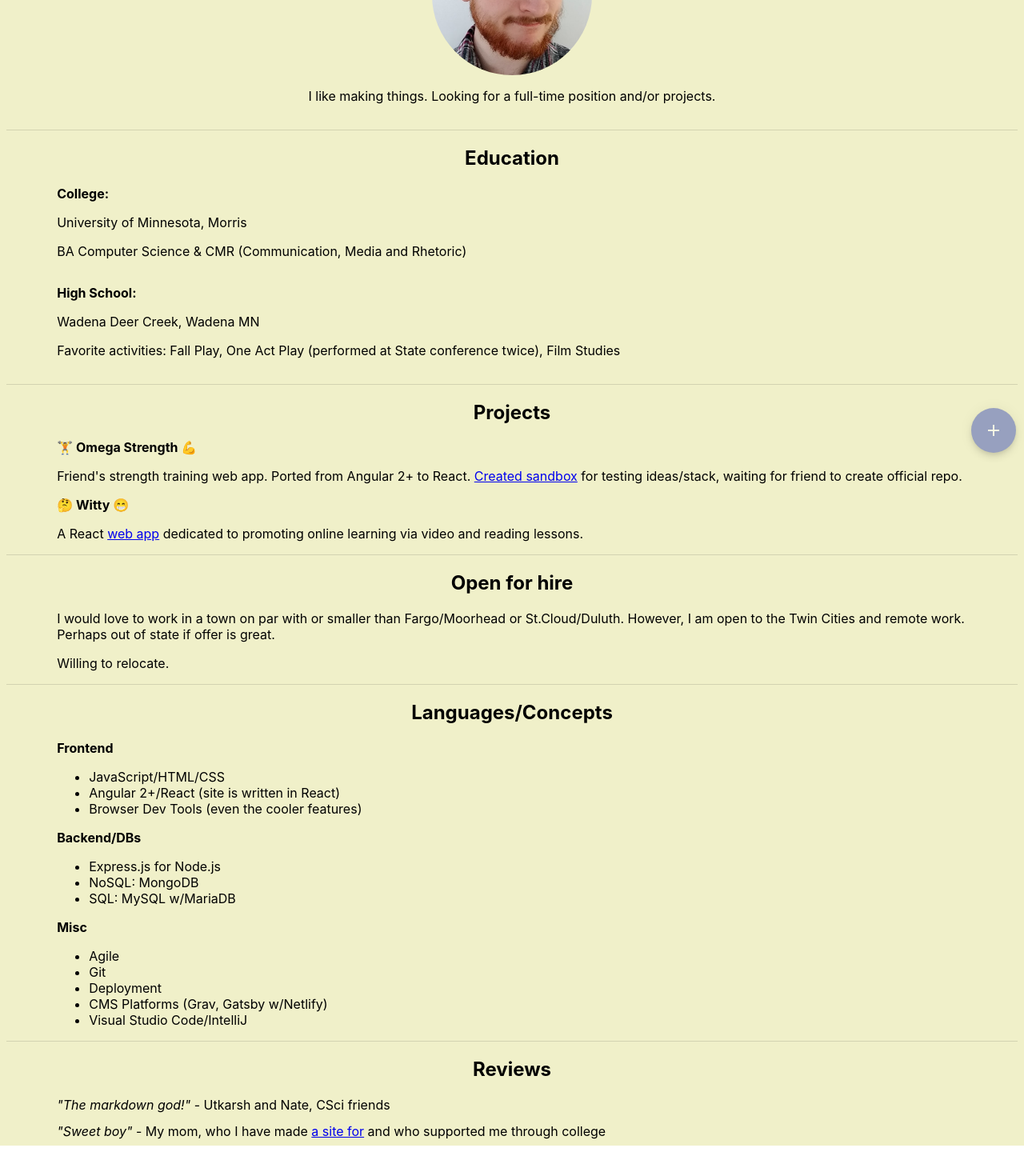
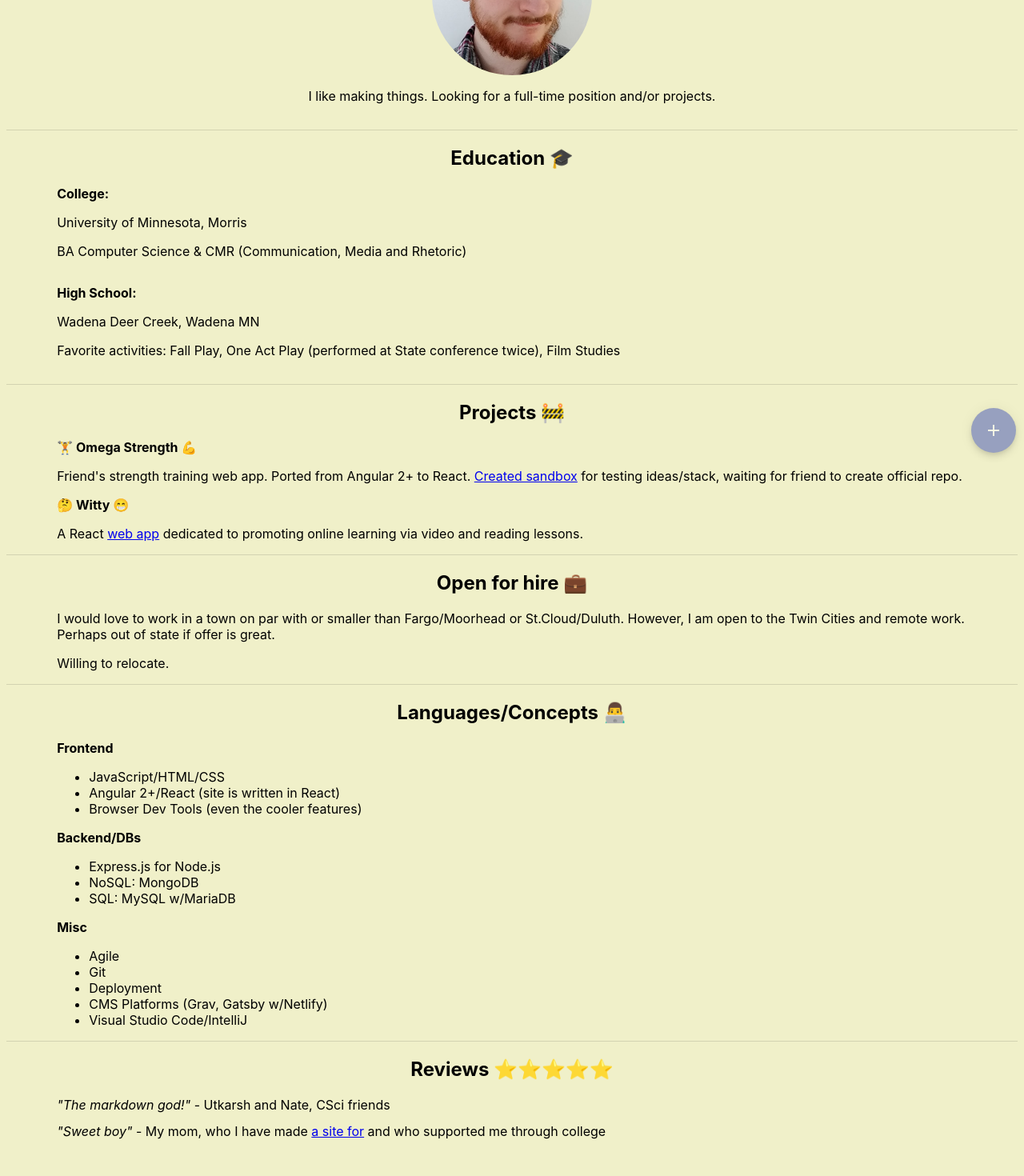
Before and after one commit to michael-small/personal-site, a React (Create React App) app: page / in a window 1280 px wide. Shown: the part 224-1694 px from the top of the page at 80% size. Before the commit the page ends 1656 px from the top, so only its background shows below. Built offline with nearby package versions, Linux system fonts and the light colour scheme.

Commit message:
Add MUCH NEEDED emojis

```diff
--- a/src/components/Home/Home.css
+++ b/src/components/Home/Home.css
@@ -36,3 +36,7 @@ section {
     text-align: center;
     margin-bottom: 2rem;
 }
+
+#reviews {
+    margin-bottom: 3rem;
+}
--- a/src/components/Home/Home.js
+++ b/src/components/Home/Home.js
@@ -59,7 +59,7 @@ export default class Home extends Component {
 				</section>
 				<Divider />
 				<section>
-					<h2>Education</h2>
+					<h2>Education 🎓</h2>
 					<div id='college'>
 						<b>College:</b>
 						<p> University of Minnesota, Morris</p>
@@ -79,7 +79,7 @@ export default class Home extends Component {
 				</section>
 				<Divider />
 				<section>
-					<h2>Projects</h2>
+					<h2>Projects 🚧</h2>
 					<div id='omg-str'>
 						<b>🏋️ Omega Strength 💪</b>
 						<p>
@@ -114,7 +114,7 @@ export default class Home extends Component {
 				</section>
 				<Divider />
 				<section>
-					<h2>Open for hire</h2>
+					<h2>Open for hire 💼</h2>
 					<p>
 						I would love to work in a town on par with or smaller
 						than Fargo/Moorhead or St.Cloud/Duluth. However, I am
@@ -125,7 +125,7 @@ export default class Home extends Component {
 				</section>
 				<Divider />
 				<section>
-					<h2>Languages/Concepts</h2>
+					<h2>Languages/Concepts 👨‍💻</h2>
 					<b>Frontend</b>
 					<ul>
 						<li>JavaScript/HTML/CSS</li>
@@ -148,8 +148,8 @@ export default class Home extends Component {
 					</ul>
 				</section>
 				<Divider />
-				<section>
-					<h2>Reviews</h2>
+				<section id='reviews'>
+					<h2>Reviews ⭐⭐⭐⭐⭐</h2>
 					<div style={{ marginBottom: '0.8rem' }}>
 						<i>"The markdown god!"</i>{' '}
 						<span>- Utkarsh and Nate, CSci friends</span>
```
